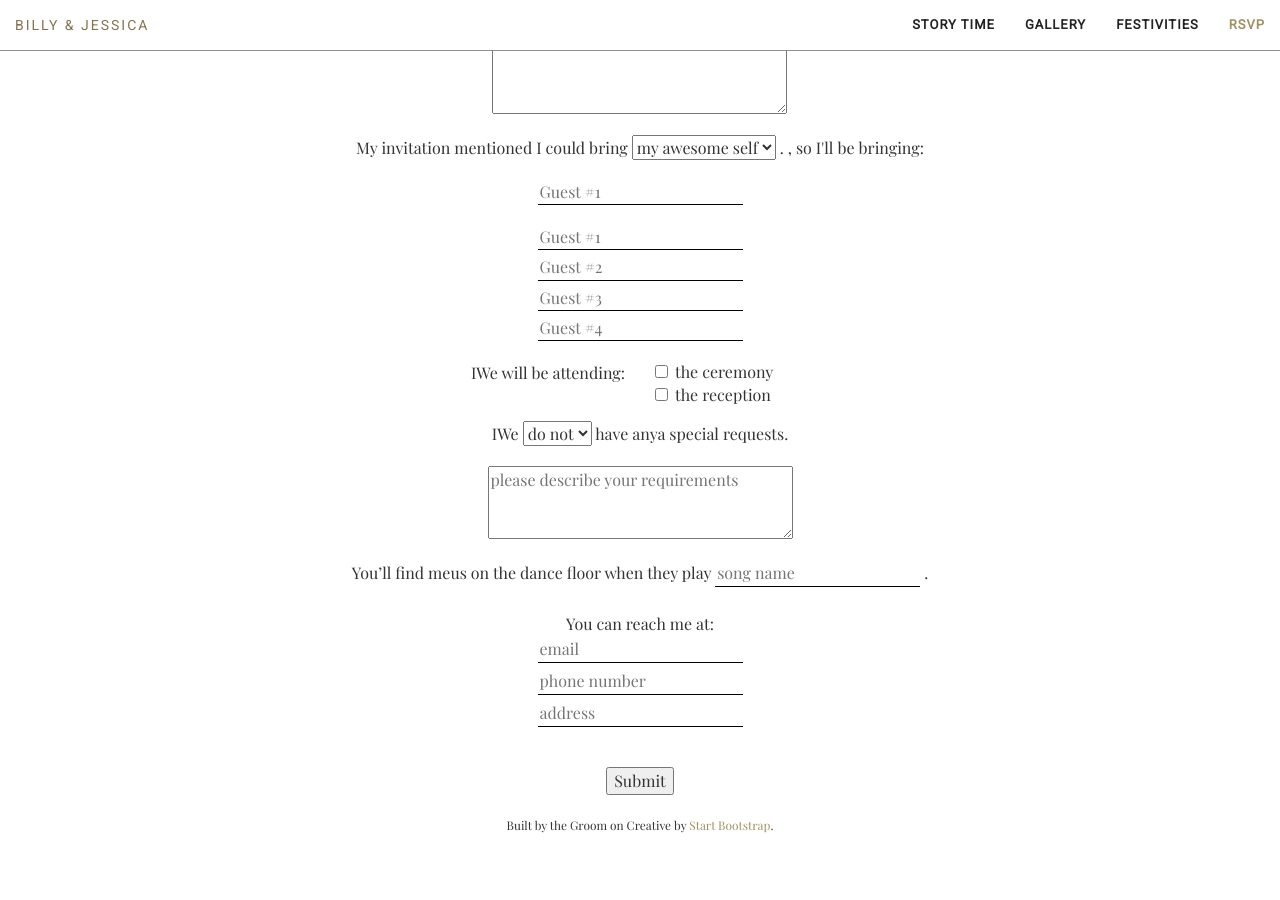
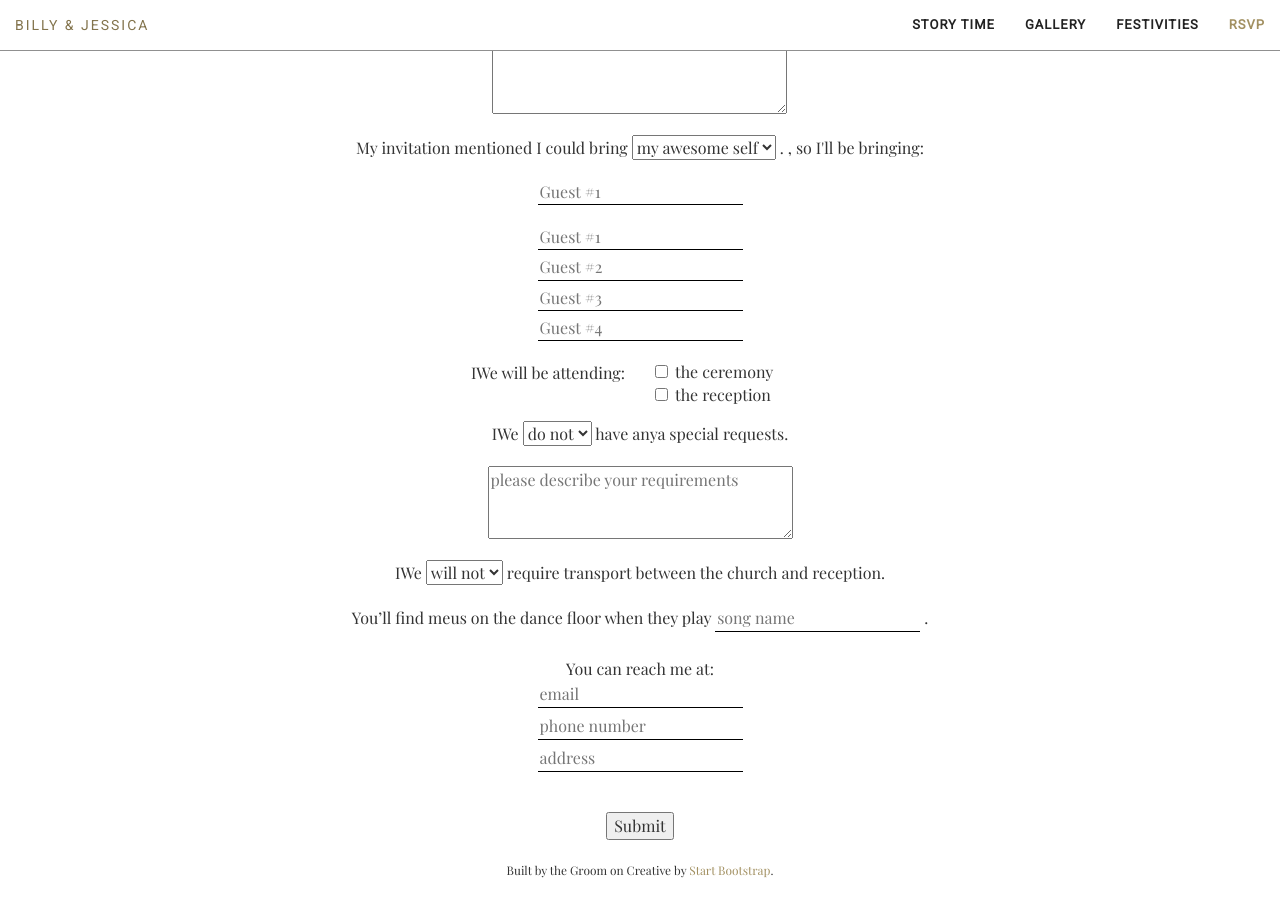
Before and after one commit to notbleh/wed-website, a Jekyll site: the page built from live.html, in a window 1280 px wide and 900 px high, scrolled down 4435 px. Built offline with Jekyll 4.4.1, drawn with Linux system fonts in a browser that asks for light colours; before the commit the page ends 5290 px from its top, so only the background shows below that.

Commit message:
Update rsvp.html

```diff
--- a/_includes/rsvp.html
+++ b/_includes/rsvp.html
@@ -78,6 +78,16 @@
                     </div>
                     <!-- finish allergy hide -->
                     <div class="row form-group">
+                        <p><span class="single">I</span><span class="plural">We</span>
+                            <span>
+                                <select id="transport" name="transport">
+                                    <option value="no" selected>will not</option>
+                                    <option value="yes">will</option>
+                                </select>
+                            </span> require transport between the church and reception.
+                        </p>
+                    </div>
+                    <div class="row form-group">
                         <p>You’ll find <span class="single">me</span><span class="plural">us</span> on the dance floor when they play
                             <span>
                                 <input type="text" name="songs" id="songs" placeholder="song name">
```
